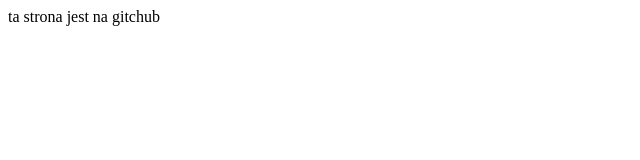
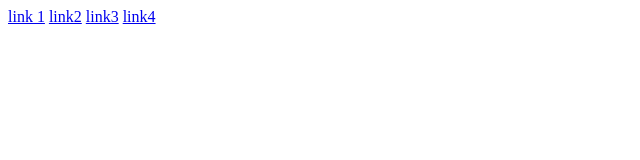
Before and after one commit to jajla/testowe, a plain HTML site: page index.html in a window 1280 px wide. Shown: the whole page, without its empty margins (0-640 px from the left). Drawn offline with Linux system fonts and the light colour scheme.

Commit message:
zmiana w index

```diff
--- a/index.html
+++ b/index.html
@@ -9,7 +9,12 @@
 </head>
 
 <body>
-    ta strona jest na gitchub
+    <nav>
+        <a href="#">link 1</a>
+        <a href="#">link2</a>
+        <a href="#">link3</a>
+        <a href="#">link4</a>
+    </nav>
 </body>
 
 </html>
```
